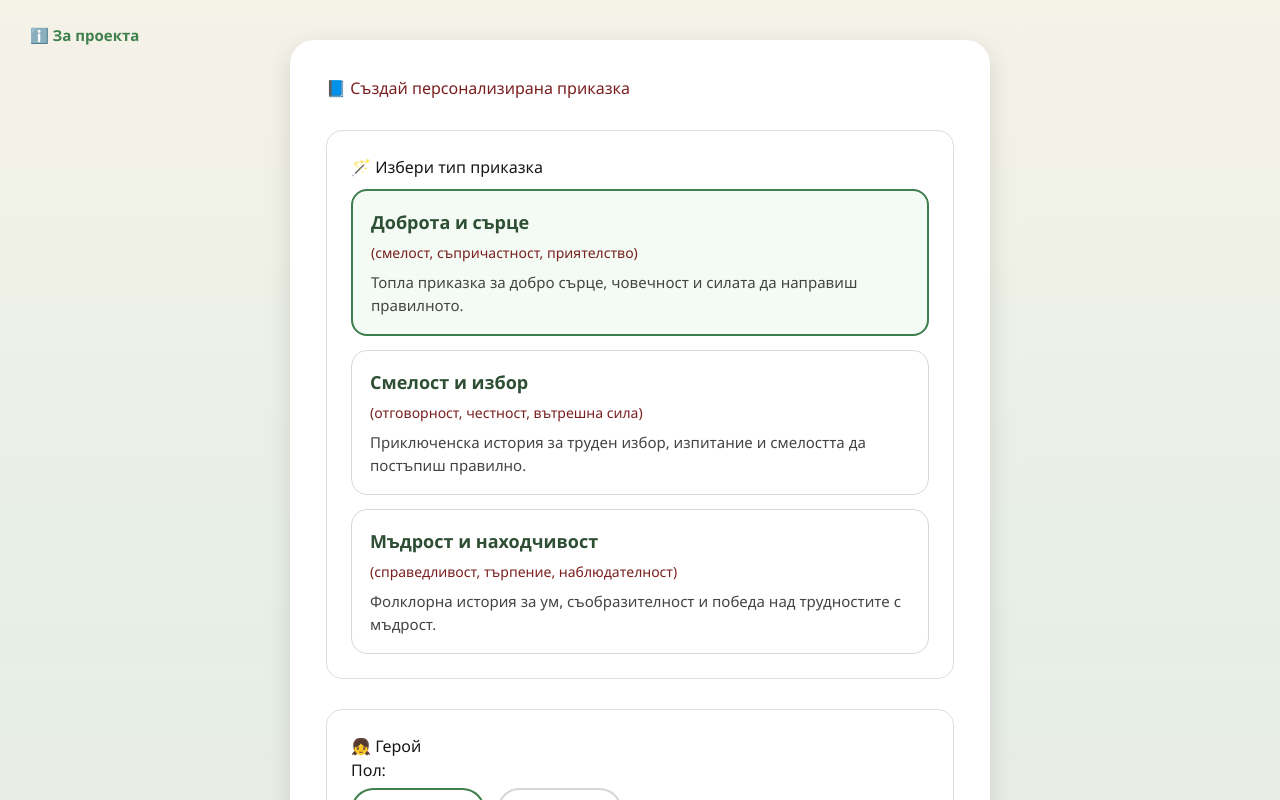
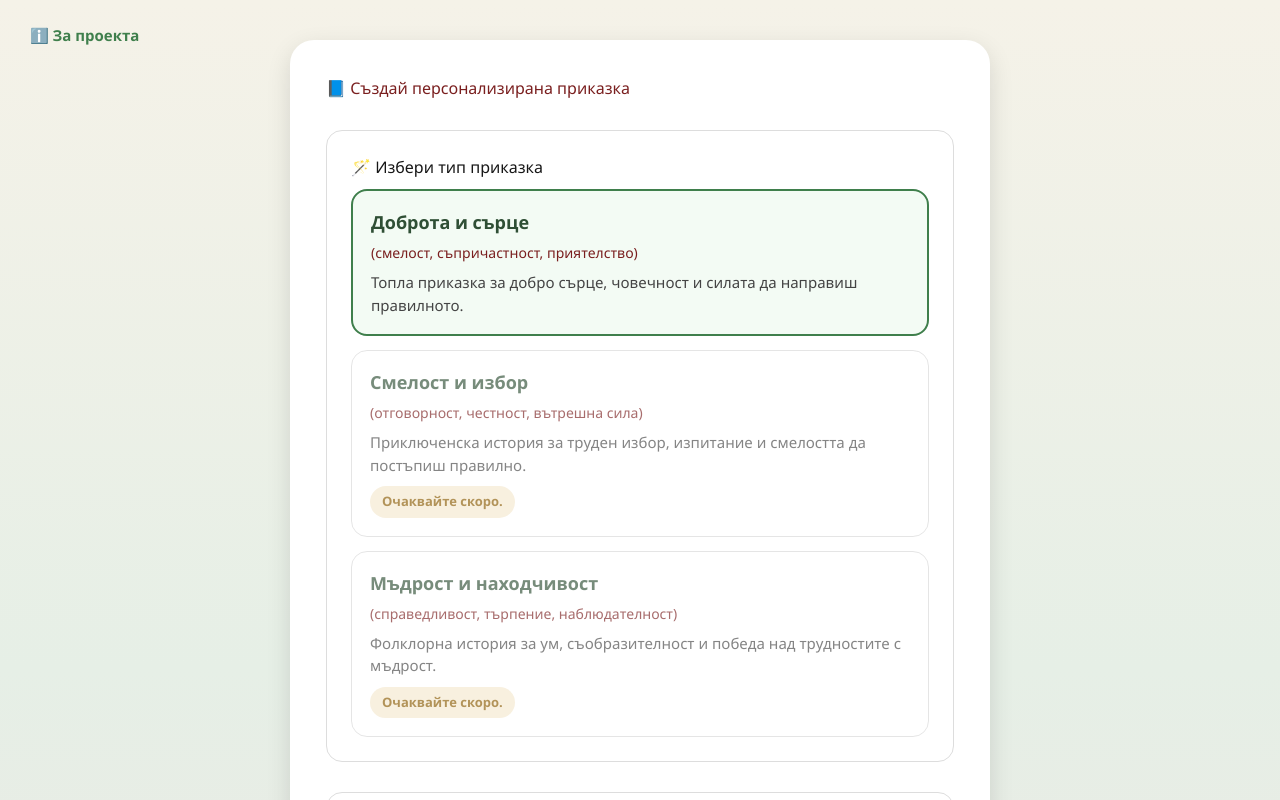
Before and after one commit to RumyanaK/ai-folklore-story-generator, a Next.js app: page /builder in a window 1280 px wide. Shown: the top 800 px of the page. Built offline with nearby package versions, Linux system fonts and the light colour scheme.

Commit message:
feat: lock unavailable archetypes in builder

```diff
--- a/app/builder/page.tsx
+++ b/app/builder/page.tsx
@@ -385,19 +385,26 @@ ${storyData.pages
             >
               {Object.values(archetypes).map((archetype) => {
                 const isSelected = archetypeId === archetype.id;
+                const isAvailable = archetype.id === "kindness";
 
                 return (
                   <button
                     key={archetype.id}
                     type="button"
-                    onClick={() => setArchetypeId(archetype.id as ArchetypeId)}
+                    disabled={!isAvailable}
+                    onClick={() => {
+                      if (isAvailable) {
+                        setArchetypeId(archetype.id as ArchetypeId);
+                      }
+                    }}
                     style={{
                       textAlign: "left",
                       padding: 18,
                       borderRadius: 16,
                       border: isSelected ? "2px solid #3f7f4c" : "1px solid #d8d8d8",
                       background: isSelected ? "#f3fbf4" : "white",
-                      cursor: "pointer",
+                      opacity: isAvailable ? 1 : 0.65,
+                      cursor: isAvailable ? "pointer" : "not-allowed",
                     }}
                   >
                     <div
@@ -430,6 +437,22 @@ ${storyData.pages
                     >
                       {archetype.shortDescription}
                     </div>
+                    {!isAvailable && (
+                      <div
+                        style={{
+                          marginTop: 10,
+                          display: "inline-block",
+                          padding: "6px 12px",
+                          borderRadius: 999,
+                          background: "#f5e9cf",
+                          color: "#8a5a00",
+                          fontSize: 13,
+                          fontWeight: 700,
+                        }}
+                      >
+                        Очаквайте скоро.
+                      </div>
+                    )}
                   </button>
                 );
               })}
```
